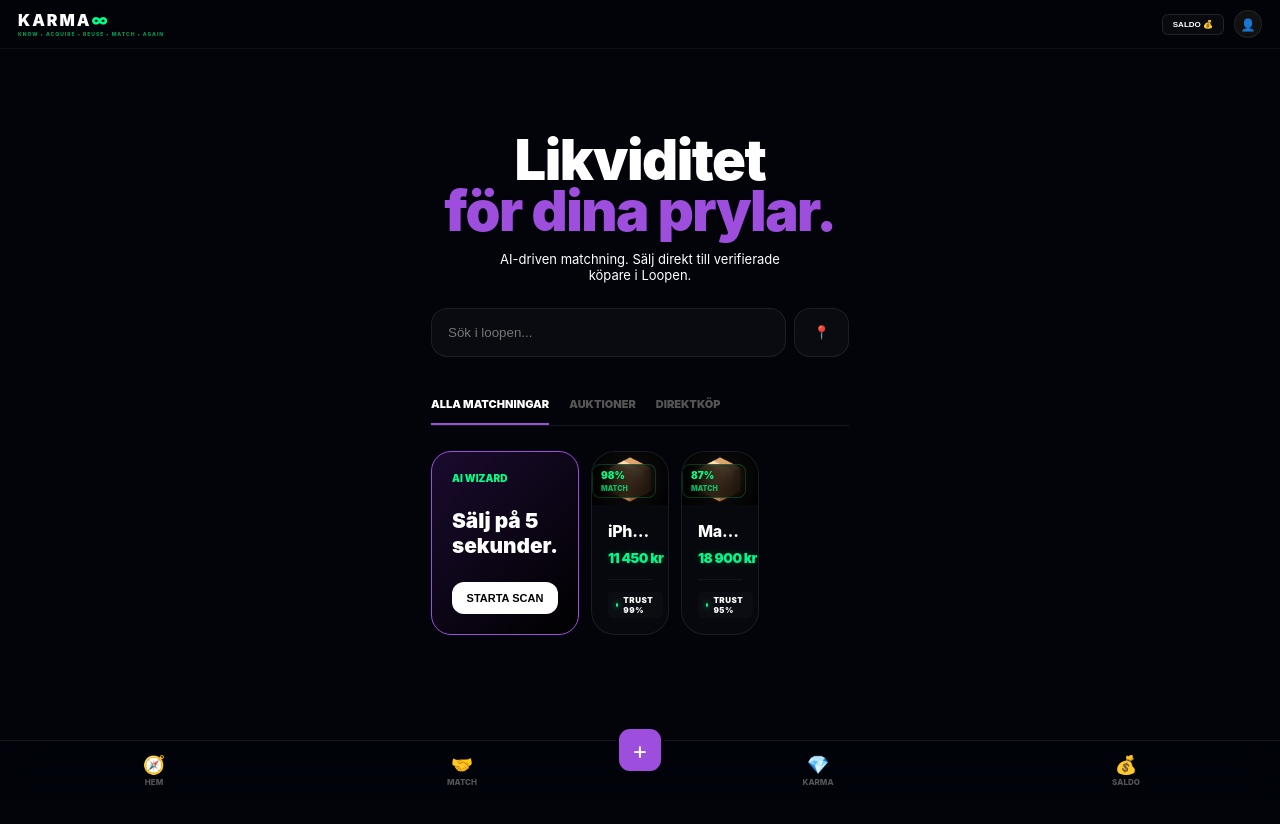
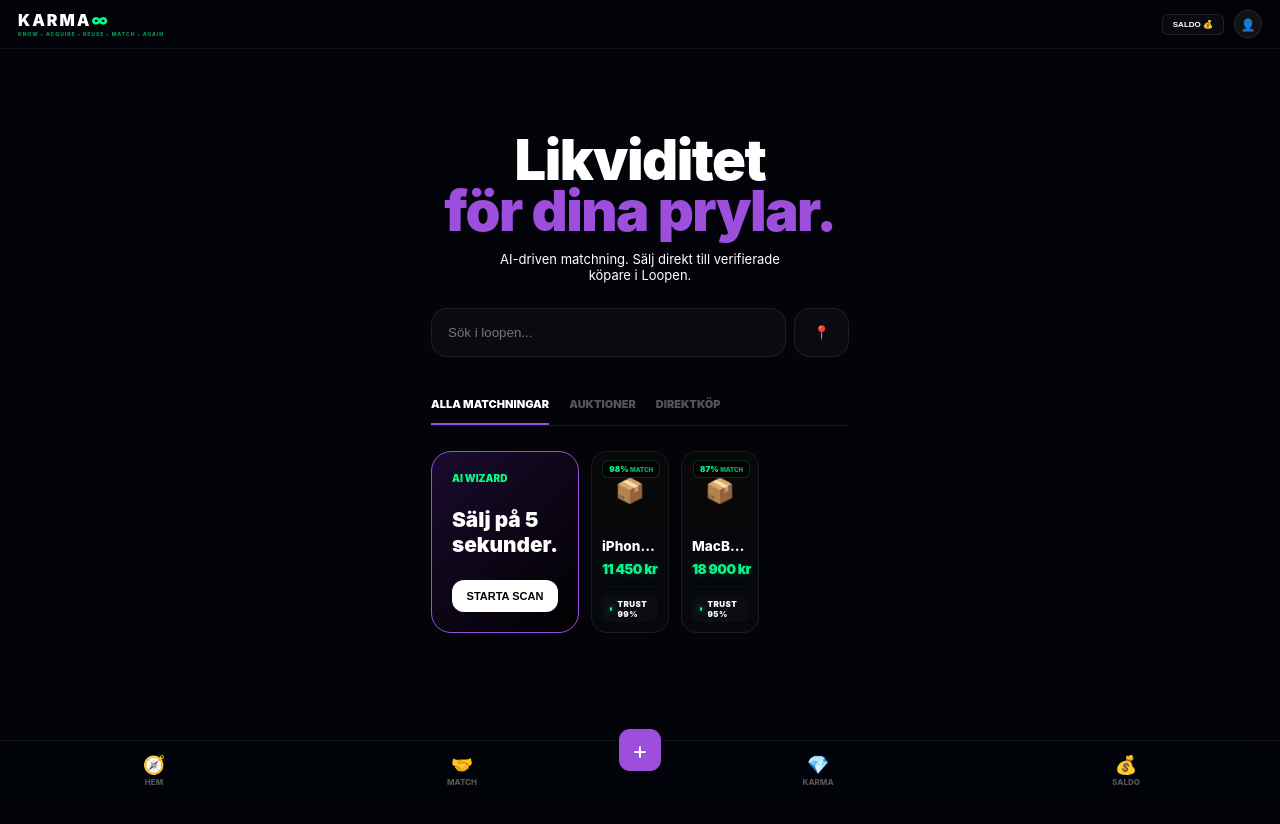
Before and after one commit to gascheckking/marketbeg-appGem, a Next.js app: page / in a window 1280 px wide. Shown: the top 824 px of the page. Built offline with nearby package versions, Linux system fonts and the light colour scheme.

Commit message:
Update FeedCardSell.tsx

```diff
--- a/components/FeedCardSell.tsx
+++ b/components/FeedCardSell.tsx
@@ -3,80 +3,39 @@ import { useRouter } from "next/navigation";
 import PriceTag from "./PriceTag";
 import TrustBadge from "./TrustBadge";
 
-type Props = {
-  id: string;
-  title: string;
-  price: number;
-  trust: number;
-  matchScore?: number;
-};
+type Props = { id: string; title: string; price: number; trust: number; matchScore?: number; };
 
 export default function FeedCardSell({ id, title, price, trust, matchScore = 95 }: Props) {
   const router = useRouter();
 
   return (
-    <div
-      className="feed-card"
-      onClick={() => router.push(`/listing/${id}`)}
+    <div className="feed-card" onClick={() => router.push(`/listing/${id}`)}
       style={{
-        cursor: 'pointer',
-        position: 'relative',
-        background: 'rgba(255, 255, 255, 0.02)',
-        borderRadius: '24px',
-        border: '1px solid var(--border)',
-        overflow: 'hidden',
-        transition: 'all 0.3s cubic-bezier(0.4, 0, 0.2, 1)'
-      }}
-    >
+        cursor: 'pointer', position: 'relative', background: 'rgba(255, 255, 255, 0.02)',
+        borderRadius: '16px', border: '1px solid var(--border)', overflow: 'hidden', transition: '0.2s'
+      }}>
       <div style={{
-        position: 'absolute', top: '12px', right: '12px', zIndex: 5,
-        background: 'rgba(0,0,0,0.7)', backdropFilter: 'blur(8px)',
-        padding: '4px 8px', borderRadius: '8px', border: '1px solid rgba(0,255,136,0.2)'
+        position: 'absolute', top: '8px', right: '8px', zIndex: 5,
+        background: 'rgba(0,0,0,0.8)', padding: '3px 6px', borderRadius: '6px', border: '1px solid rgba(0,255,136,0.2)'
       }}>
-        <div style={{ color: 'var(--neon-mint)', fontSize: '10px', fontWeight: 900 }}>
-          {matchScore}% <span style={{fontSize: '7px', opacity: 0.7}}>MATCH</span>
+        <div style={{ color: 'var(--neon-mint)', fontSize: '8px', fontWeight: 900 }}>
+          {matchScore}% <span style={{fontSize: '6px', opacity: 0.7}}>MATCH</span>
         </div>
       </div>
 
-      <div className="card-image-area" style={{
-        aspectRatio: '16/11',
-        background: 'radial-gradient(circle at center, #111 0%, #000 100%)',
-        display: 'flex', alignItems: 'center', justifyContent: 'center', fontSize: '40px'
-      }}>
+      <div style={{ aspectRatio: '1/1', background: '#080808', display: 'flex', alignItems: 'center', justifyContent: 'center', fontSize: '24px' }}>
         📦
       </div>
 
-      <div style={{ padding: '16px' }}>
-        <h3 style={{
-          margin: '0 0 6px 0', fontSize: '1rem', fontWeight: 800,
-          whiteSpace: 'nowrap', overflow: 'hidden', textOverflow: 'ellipsis',
-          letterSpacing: '-0.3px'
-        }}>
+      <div style={{ padding: '10px' }}>
+        <h3 style={{ margin: '0 0 4px 0', fontSize: '0.85rem', fontWeight: 800, whiteSpace: 'nowrap', overflow: 'hidden', textOverflow: 'ellipsis' }}>
           {title}
         </h3>
-
         <PriceTag price={price} size="sm" />
-
-        <div style={{
-          marginTop: '12px', paddingTop: '12px',
-          borderTop: '1px solid rgba(255,255,255,0.05)',
-          display: 'flex', alignItems: 'center'
-        }}>
+        <div style={{ marginTop: '8px', paddingTop: '8px', borderTop: '1px solid rgba(255,255,255,0.03)' }}>
           <TrustBadge score={trust} />
         </div>
       </div>
-
-      <style jsx>{`
-        .feed-card:hover {
-          transform: translateY(-6px);
-          border-color: var(--neon-purple);
-          background: rgba(157, 78, 221, 0.03);
-          box-shadow: 0 15px 35px rgba(0,0,0,0.6);
-        }
-        .feed-card:hover :global(.price-tag) {
-          filter: brightness(1.2);
-        }
-      `}</style>
     </div>
   );
 }
```
